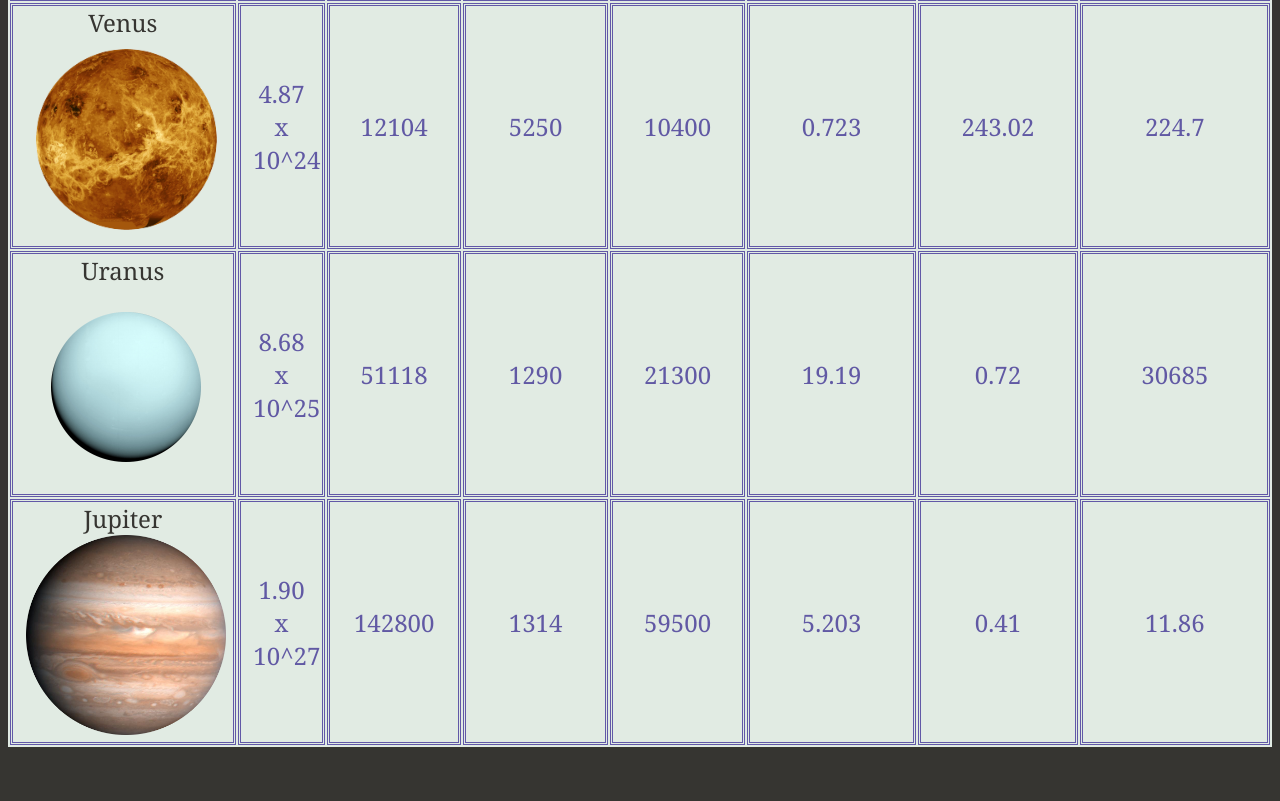
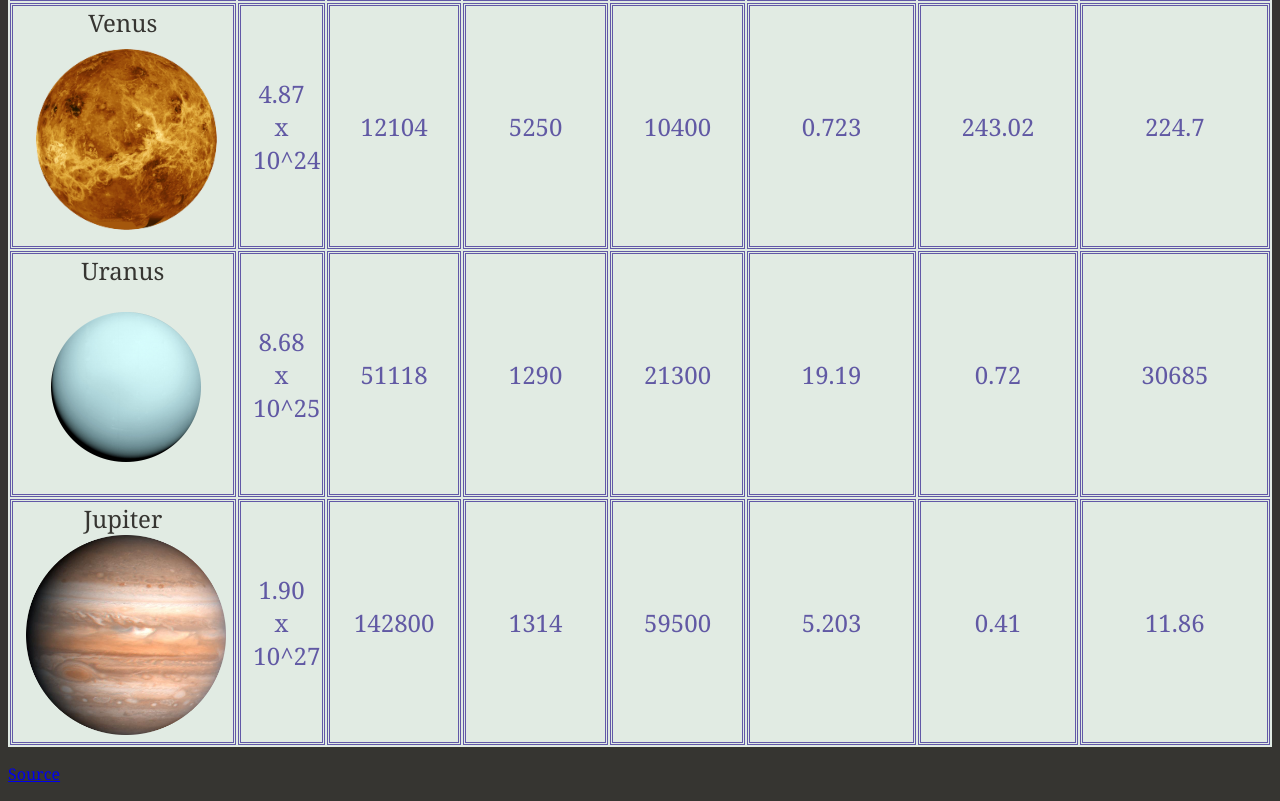
Before and after one commit to guadgamero/lab5, a plain HTML site: page index.html in a window 1280 px wide. Shown: the part 523-1324 px from the top of the page. Before the commit the page ends 1278 px from the top, so only its background shows below. Drawn offline with Linux system fonts and the light colour scheme.

Commit message:
added source

```diff
--- a/css/css.css
+++ b/css/css.css
@@ -1,3 +1,9 @@
+#source {
+  font-family: Georgia, serif;
+  font-size: 36;
+  color: white;
+}
+
 #ptable {
   text-align: center;
   background-color: rgb(225, 235, 227);
@@ -40,5 +46,5 @@ body {
   font-weight: bold;
   font-size: 36;
   text-align: center;
-  color: rgb(143, 128, 193)
+  color: rgb(143, 128, 193);
 }
--- a/index.html
+++ b/index.html
@@ -61,6 +61,7 @@
         <td>11.86</td>
       </tr>
     </table>
+    <p id="source"><a href="https://pds.jpl.nasa.gov/planets/special/planets.htm">Source</a></p>
   </body>
 
 </html>
```
